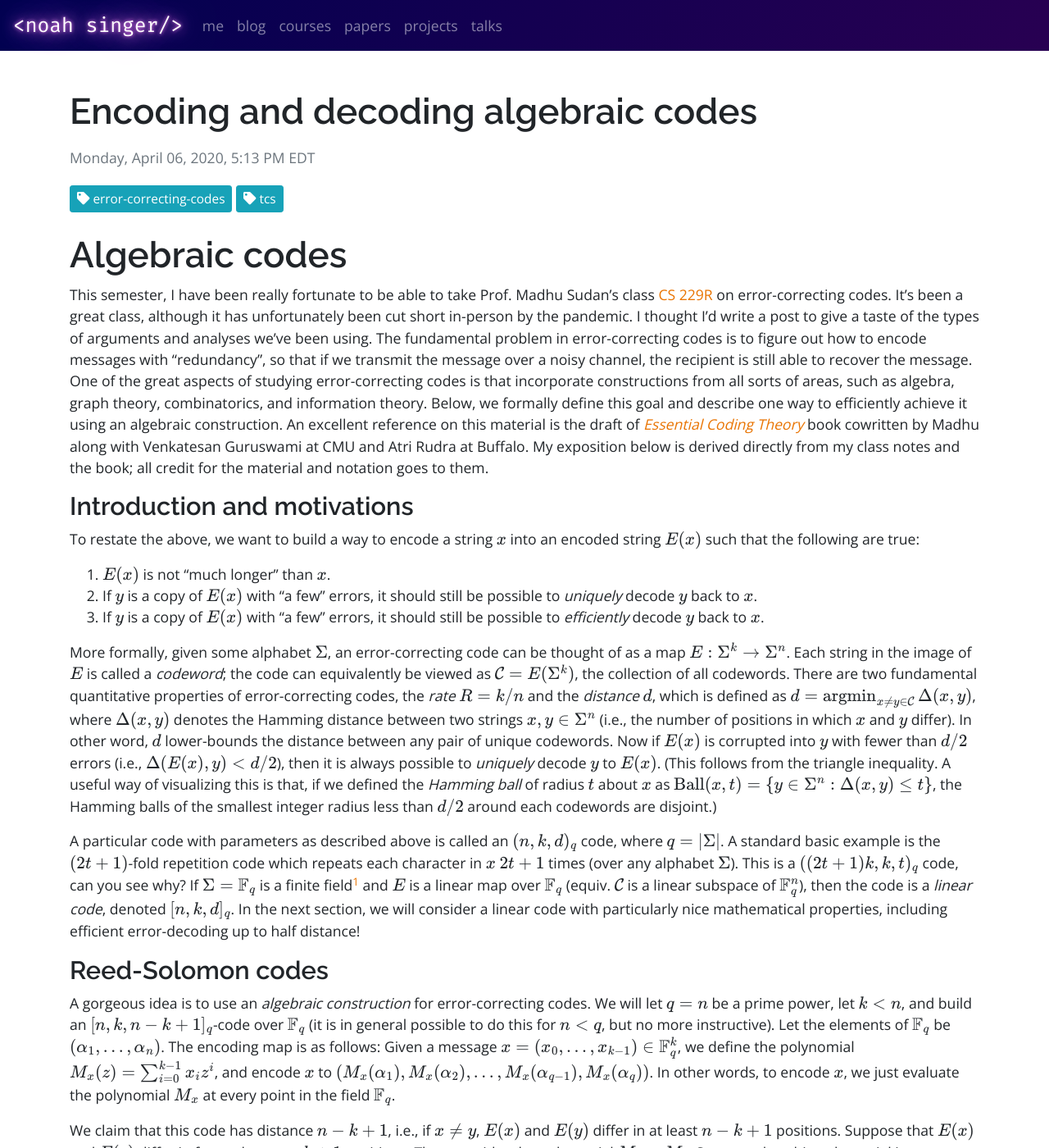
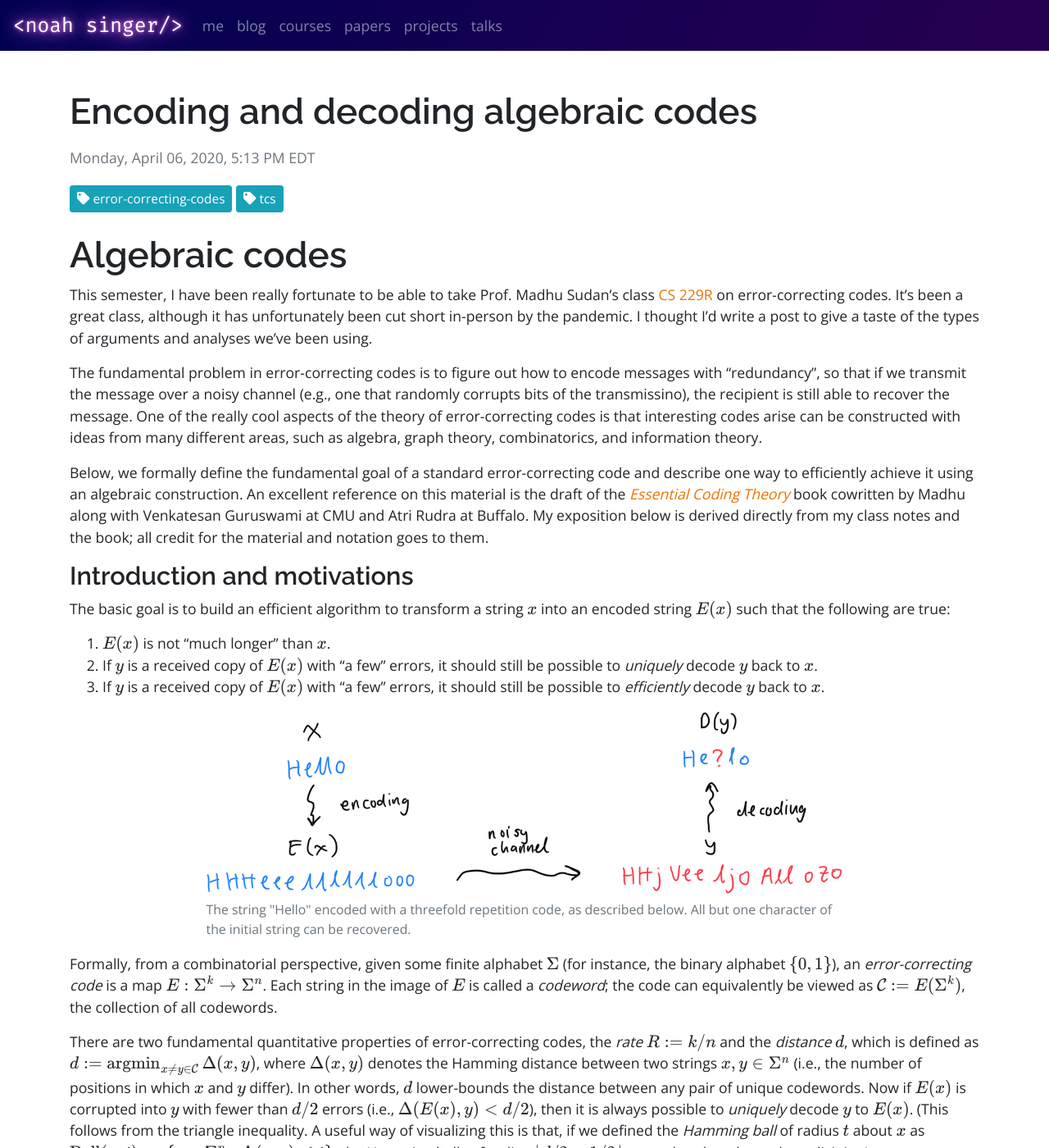
Before and after one commit to singerng/noahsinger.org, a Jekyll site: the page built from _posts/2020-04-06-algebraic-codes.md, in a window 1280 px wide and 1400 px high. Shown: the whole window at 82% size. Built offline with Jekyll 4.4.1, drawn with Linux system fonts in a browser that asks for light colours; nearby versions of some CDN libraries; formulas are drawn with MathJax 3; some of the changed text lies outside the part shown.

Commit message:
updates to algebraic codes post

```diff
--- a/_includes/image.html
+++ b/_includes/image.html
@@ -1,5 +1,5 @@
 <div class="d-flex justify-content-center">
-	<figure class="figure d-block" style="max-width: 50%;">
+	<figure class="figure d-block" style="max-width: 70%;">
 	  <img src="/static/images/{{ include.src }}" class="figure-img img-fluid rounded">
 	  <figcaption class="figure-caption">{{ include.caption }}</figcaption>
 	</figure>
--- a/_posts/2020-04-06-algebraic-codes.md
+++ b/_posts/2020-04-06-algebraic-codes.md
@@ -6,27 +6,39 @@ tags: [tcs, error-correcting-codes]
 
 # Algebraic codes
 
-This semester, I have been really fortunate to be able to take Prof. Madhu Sudan's class <a href="http://people.seas.harvard.edu/~madhusudan/courses/Spring2020/">CS 229R</a> on error-correcting codes. It's been a great class, although it has unfortunately been cut short in-person by the pandemic. I thought I'd write a post to give a taste of the types of arguments and analyses we've been using. The fundamental problem in error-correcting codes is to figure out how to encode messages with "redundancy", so that if we transmit the message over a noisy channel, the recipient is still able to recover the message. One of the great aspects of studying error-correcting codes is that incorporate constructions from all sorts of areas, such as algebra, graph theory, combinatorics, and information theory. Below, we formally define this goal and describe one way to efficiently achieve it using an algebraic construction. An excellent reference on this material is the draft of [*Essential Coding Theory*](https://cse.buffalo.edu/faculty/atri/courses/coding-theory/book/index.html) book cowritten by Madhu along with Venkatesan Guruswami at CMU and Atri Rudra at Buffalo. My exposition below is derived directly from my class notes and the book; all credit for the material and notation goes to them.
+This semester, I have been really fortunate to be able to take Prof. Madhu Sudan's class <a href="http://people.seas.harvard.edu/~madhusudan/courses/Spring2020/">CS 229R</a> on error-correcting codes. It's been a great class, although it has unfortunately been cut short in-person by the pandemic. I thought I'd write a post to give a taste of the types of arguments and analyses we've been using.
+
+The fundamental problem in error-correcting codes is to figure out how to encode messages with "redundancy", so that if we transmit the message over a noisy channel (e.g., one that randomly corrupts bits of the transmissino), the recipient is still able to recover the message. One of the really cool aspects of the theory of error-correcting codes is that interesting codes arise can be constructed with ideas from many different areas, such as algebra, graph theory, combinatorics, and information theory.
+
+Below, we formally define the fundamental goal of a standard error-correcting code and describe one way to efficiently achieve it using an algebraic construction. An excellent reference on this material is the draft of the [*Essential Coding Theory*](https://cse.buffalo.edu/faculty/atri/courses/coding-theory/book/index.html) book cowritten by Madhu along with Venkatesan Guruswami at CMU and Atri Rudra at Buffalo. My exposition below is derived directly from my class notes and the book; all credit for the material and notation goes to them.
 
 ### Introduction and motivations
 
-To restate the above, we want to build a way to encode a string $$x$$ into an encoded string $$E(x)$$ such that the following are true:
+The basic goal is to build an efficient algorithm to transform a string $$x$$ into an encoded string $$E(x)$$ such that the following are true:
 
 1. $$E(x)$$ is not "much longer" than $$x$$.
-2. If $$y$$ is a copy of $$E(x)$$ with "a few" errors, it should still be possible to *uniquely* decode $$y$$ back to $$x$$.
-3. If $$y$$ is a copy of $$E(x)$$ with "a few" errors, it should still be possible to *efficiently* decode $$y$$ back to $$x$$.
+3. If $$y$$ is a received copy of $$E(x)$$ with "a few" errors, it should still be possible to *uniquely* decode $$y$$ back to $$x$$.
+4. If $$y$$ is a received copy of $$E(x)$$ with "a few" errors, it should still be possible to *efficiently* decode $$y$$ back to $$x$$.
 
-More formally, given some alphabet $$\Sigma$$, an error-correcting code can be thought of as a map $$E : \Sigma^k \to \Sigma^n$$. Each string in the image of $$E$$ is called a *codeword*; the code can equivalently be viewed as $$\mathcal{C} = E(\Sigma^k)$$, the collection of all codewords. There are two fundamental quantitative properties of error-correcting codes, the *rate* $$R = k/n$$ and the *distance* $$d$$, which is defined as $$d = \operatorname{argmin}_{x \neq y \in \mathcal{C}} \Delta(x,y)$$, where $$\Delta(x,y)$$ denotes the Hamming distance between two strings $$x,y \in \Sigma^n$$ (i.e., the number of positions in which $$x$$ and $$y$$ differ). In other word, $$d$$ lower-bounds the distance between any pair of unique codewords. Now if $$E(x)$$ is corrupted into $$y$$ with fewer than $$d/2$$ errors (i.e., $$\Delta(E(x),y) < d/2$$), then it is always possible to *uniquely* decode $$y$$ to $$E(x)$$. (This follows from the triangle inequality. A useful way of visualizing this is that, if we defined the *Hamming ball* of radius $$t$$ about $$x$$ as $$\text{Ball}(x,t) = \{y \in \Sigma^n : \Delta(x,y) \leq t\}$$, the Hamming balls of the smallest integer radius less than $$d/2$$ around each codewords are disjoint.)
+{% include image.html src="posts/figures/ecc-basics.jpeg" caption="The string \"Hello\" encoded with a threefold repetition code, as described below. All but one character of the initial string can be recovered." %}
 
-A particular code with parameters as described above is called an $$(n,k,d)_q$$ code, where $$q = \vert\Sigma\vert$$. A standard basic example is the $$(2t+1)$$-fold repetition code which repeats each character in $$x$$ $$2t+1$$ times (over any alphabet $$\Sigma$$). This is a $$((2t+1)k,k,t)_q$$ code, can you see why? If $$\Sigma=\mathbb{F}_q$$ is a finite field[^fields] and $$E$$ is a linear map over $$\mathbb{F}_q$$ (equiv. $$\mathcal{C}$$ is a linear subspace of $$\mathbb{F}_q^n$$), then the code is a *linear code*, denoted $$[n,k,d]_q$$. In the next section, we will consider a linear code with particularly nice mathematical properties, including efficient error-decoding up to half distance!
+Formally, from a combinatorial perspective, given some finite alphabet $$\Sigma$$ (for instance, the binary alphabet $$\{0,1\}$$), an *error-correcting code* is a map $$E : \Sigma^k \to \Sigma^n$$. Each string in the image of $$E$$ is called a *codeword*; the code can equivalently be viewed as $$\mathcal{C} := E(\Sigma^k)$$, the collection of all codewords.
+
+There are two fundamental quantitative properties of error-correcting codes, the *rate* $$R := k/n$$ and the *distance* $$d$$, which is defined as $$d := \operatorname{argmin}_{x \neq y \in \mathcal{C}} \Delta(x,y)$$, where $$\Delta(x,y)$$ denotes the Hamming distance between two strings $$x,y \in \Sigma^n$$ (i.e., the number of positions in which $$x$$ and $$y$$ differ). In other words, $$d$$ lower-bounds the distance between any pair of unique codewords. Now if $$E(x)$$ is corrupted into $$y$$ with fewer than $$d/2$$ errors (i.e., $$\Delta(E(x),y) < d/2$$), then it is always possible to *uniquely* decode $$y$$ to $$E(x)$$. (This follows from the triangle inequality. A useful way of visualizing this is that, if we defined the *Hamming ball* of radius $$t$$ about $$x$$ as $$\text{Ball}(x,t) := \{y \in \Sigma^n : \Delta(x,y) \leq t\}$$, the Hamming balls of radius $$\lfloor d/2-1/2\rfloor$$ around each codeword are disjoint.)
+
+Of course, there are algorithmic properties we want for our codes, in addition to high rate and low distance. In particular, the encoding map $$E$$ should be efficiently computable, and the decoding map (mapping $$y$$ back to $$x$$ when the number of errors is not too large) should be efficiently computable as well.
+
+A particular code with parameters as described above is called an $$(n,k,d)_q$$ code, where $$q = \vert\Sigma\vert$$. A standard basic example is the $$(2t+1)$$-fold repetition code which repeats each character in $$x$$ $$2t+1$$ times (over any alphabet $$\Sigma$$). This is a $$((2t+1)k,k,t)_q$$ code, can you see why? If $$\Sigma=\mathbb{F}_q$$ is a finite field[^fields] and $$E$$ is a *linear* map over $$\mathbb{F}_q$$ (equiv. $$\mathcal{C}$$ is a linear subspace of $$\mathbb{F}_q^n$$), then the code is a *linear code*, denoted $$[n,k,d]_q$$. In the remainder of this article, we will consider a linear code with particularly nice mathematical properties, including efficient error-decoding up to half distance!
 
 ### Reed-Solomon codes
 
-A gorgeous idea is to use an *algebraic construction* for error-correcting codes. We will let $$q = n$$ be a prime power, let $$k < n$$, and build an $$[n,k,n-k+1]_q$$-code over $$\mathbb{F}_q$$ (it is in general possible to do this for $$n < q$$, but no more instructive). Let the elements of $$\mathbb{F}_q$$ be $$(\alpha_1,\ldots,\alpha_n)$$. The encoding map is as follows: Given a message $$x = (x_0, \ldots, x_{k-1}) \in \mathbb{F}_q^k$$, we define the polynomial $$M_x(z) = \sum_{i=0}^{k-1} x_i z^i$$, and encode $$x$$ to $$(M_x(\alpha_1),M_x(\alpha_2),\ldots,M_x(\alpha_{q-1}),M_x(\alpha_q))$$. In other words, to encode $$x$$, we just evaluate the polynomial $$M_x$$ at every point in the field $$\mathbb{F}_q$$.
+A gorgeous idea is to use an *algebraic construction* for error-correcting codes. We will let $$q = n$$ be a prime power, let $$k < n$$, and build an $$[n,k,n-k+1]_q$$-code over $$\mathbb{F}_q$$ (it is in general possible to do this for $$n < q$$, but no more instructive). Let the elements of $$\mathbb{F}_q$$ be $$(\alpha_1,\ldots,\alpha_n)$$. The encoding map is as follows: Given a message $$\vec{x} = (x_0, \ldots, x_{k-1}) \in \mathbb{F}_q^k$$, we define the polynomial $$M_{\vec{x}}(z) = \sum_{i=0}^{k-1} x_i z^i$$, and encode $$\vec{x}$$ to the vector $$\vec{E}(\vec{x}) := (M_{\vec{x}}(\alpha_1),M_{\vec{x}}(\alpha_2),\ldots,M_{\vec{x}}(\alpha_{q-1}),M_{\vec{x}}(\alpha_q))$$. In other words, to encode $$\vec{x}$$, we just evaluate the polynomial $$M_{\vec{x}}$$ at every point in the field $$\mathbb{F}_q$$.
 
-We claim that this code has distance $$n-k+1$$, i.e., if $$x \neq y$$, $$E(x)$$ and $$E(y)$$ differ in at least $$n-k+1$$ positions. Suppose that $$E(x)$$ and $$E(y)$$ differ in fewer than $$n-k+1$$ positions. Then consider the polynomial $$M_x-M_y$$. Suppose that this polynomial is nonzero. It has degree less than $$k$$. At the same time, by assumption, $$M_x-M_y$$ has at least $$k$$ zeros; that is, when we evaluate $$M_x-M_y$$ at every point in the field $$\mathbb{F}_q$$, we get at least $$n-(n-k) = k$$ zeros. But then $$M_x-M_y$$ is a nonzero polynomial with $$k$$ zeros but degree less than $$k$$, which is a contradiction.[^mantra]
+We claim that this code has distance $$n-k+1$$; that is, if $$\vec{x} \neq \vec{y}$$, then $$\vec{E}(\vec{x})$$ and $$\vec{E}(\vec{y})$$ differ in at least $$n-k+1$$ positions: $$\Delta(\vec{E}(\vec{x}),\vec{E}(\vec{y})) > n-k$$.
 
-This code is called the *Reed-Solomon code*. At this point, we know that it is an $$[n,k,n-k+1]_q$$-code for arbitrary $$k$$. But just because unique decoding is *possible* doesn't mean it can be done efficiently. In the next section, I'll describe an algorithm for decoding Reed-Solomon codes.
+*Proof.* We will prove the contrapositive. Suppose that $$\vec{E}(\vec{x})$$ and $$\vec{E}(\vec{y})$$ differ in fewer than $$n-k+1$$ positions. Then consider the polynomial $$M_{\vec{x}}-M_{\vec{y}}$$. Suppose that this polynomial is nonzero. It has degree less than $$k$$ (since $$M_{\vec{x}}$$ and $$M_{\vec{y}}$$ both have degree less than $$k$$). At the same time, note that $$\vec{E}(M_{\vec{x}}-M_{\vec{y}}) = \vec{E}(M_{\vec{x}}) - \vec{E}(M_{\vec{y}})$$ contains at least $$n-(n-k)$$ zeros by assumption. But then $$M_{\vec{x}}-M_{\vec{y}}$$ is a nonzero polynomial with $$k$$ zeros but degree less than $$k$$, which is a contradiction.[^mantra] Thus, $$M_{\vec{x}}$$ and $$M_{\vec{y}}$$ are the same polynomial, and so $$\vec{x} = \vec{y}$$ (comparing term-by-term). $$\blacksquare$$
+
+This code is called the *Reed-Solomon code*. At this point, we know that it is an $$[n,k,n-k+1]_q$$-code for arbitrary $$k$$. But just because unique decoding is *possible* (when there are fewer than $$(n-k+1)/2$$ errors) doesn't mean it can be done efficiently. In the next section, I'll describe an algorithm for decoding Reed-Solomon codes.
 
 ### The Berlekamp-Welch algorithm
 
@@ -39,19 +51,21 @@ Let us restate the decoding problem as a fully algorithmic problem. In what foll
 {% endcapture %}
 {% include box.html content=rs_problem title="Problem (Reed-Solomon decoding)" %}
 
-In other words, we know that such $$f$$ exists, and our goal is to recover it! The following algorithm is due to Berlekamp and Welch; (as best I can tell) it was patented in 1983, while the Reed-Solomon code itself was introduced in 1960.
+In other words, we assume that such $$f$$ (corresponding to the original message $$\vec{x}$$) exists, and our goal is to recover it efficiently. The following algorithm is due to Berlekamp and Welch; (as best I can tell) it was patented in 1983, while the Reed-Solomon code itself was introduced in 1960.
 
 {% capture bw_algorithm %}
 1. Find a pair of polynomials $$E \in \mathbb{F}_q^{\leq t}[x], W \in \mathbb{F}_q^{<k+t}[x]$$ such that for all $$i \in \{1,\ldots,q\}$$, $$E(\alpha_i) y_i = W(\alpha_i)$$.
-2. Output $$W/E$$.
+2. Output $$f := W/E$$.
 {% endcapture %}
 {% include box.html content=bw_algorithm title="Algorithm (Berlekamp-Welch algorithm)" %}
 
 *A priori*, this algorithm might not even be well-defined: Why do we know that such a pair of polynomials $$(W,E)$$ exists? Why must $$E$$ divide $$W$$? How can this be implemented efficiently? To analyze this algorithm, we state and prove the following claims:
 
-1. There exists a pair of polynomials $$(W,E)$$ of appropriate degrees such that $$W/E = f$$, the polynomial we want to recover.<br/><br/>*Proof*. Let $$E(x) = \prod_{i : y_i \neq f(\alpha_i)} (x-\alpha_i)$$, i.e., $$E(\alpha_i)$$ is zero iff an error was made when transmitting the $$i$$-th symbol, and let $$W(x) = E(x)f(x)$$.[^eloc] Then we claim that for all $$x \in \mathbb{F}_q$$, $$E(x)y_i = W(x)$$. This follows since if $$y_i = f(\alpha_i)$$, then $$E(\alpha_i)f_i = E(\alpha_i) f(\alpha_i) = W(\alpha_i)$$, while if $$y_i \neq f(\alpha_i)$$, $$E(\alpha_i) = W(\alpha_i) = 0$$. Furthermore, by our assumption, $$\text{deg}(E) \leq t$$, since $$\Delta(y_i,(f(\alpha_1),\ldots,f(\alpha_q))) \leq t$$, while $$\text{deg}(W) = \text{deg}(E) + \text{deg}(f) < t+k$$.
+1. There exists a pair of polynomials $$(W,E)$$ of appropriate degrees such that $$W/E = f$$, the polynomial we want to recover.<br/><br/>*Proof*. Let $$E(x) = \prod_{i : y_i \neq f(\alpha_i)} (x-\alpha_i)$$, i.e., $$E(\alpha_i)$$ is zero iff an error was made when transmitting the $$i$$-th symbol, and let $$W(x) = E(x)f(x)$$.[^eloc] Then we claim that for all $$x \in \mathbb{F}_q$$, $$E(x)y_i = W(x)$$. This follows since if $$y_i = f(\alpha_i)$$, then $$E(\alpha_i)f_i = E(\alpha_i) f(\alpha_i) = W(\alpha_i)$$, while if $$y_i \neq f(\alpha_i)$$, $$E(\alpha_i) = W(\alpha_i) = 0$$. Furthermore, by our assumption, $$\text{deg}(E) \leq t$$, since $$\Delta(y_i,(f(\alpha_1),\ldots,f(\alpha_q))) \leq t$$, while $$\text{deg}(W) = \text{deg}(E) + \text{deg}(f) < t+k$$. $$\blacksquare$$
 2. The first step can be implemented *efficiently*. This follows since finding such $$(W,E)$$ is equivalent to solving a system of linear equations in the coefficients of $$W$$ and $$E$$; Gaussian elimination therefore can be used to find such coefficients.
-3. If another pair of polynomials $$(U,F)$$ satisfies the constraints of the algorithm, then $$UE=WF$$. Note that this implies that $$F$$ divides $$U$$ and that $$F/U = W/E$$.<br/><br/>*Proof*. Note that $$\text{deg}(UE) \leq \text{deg}(U) + \text{deg}(E) < k+2t$$; this also applies to $$WF$$. Then the polynomial $$R(x) = U(x)E(x)-W(x)F(x)$$, if nonzero, is a polynomial of degree strictly less than $$k+2t < k+(n-k+1) = n+1$$, i.e., $$\text{deg}(R) < n$$. But $$R(x)$$ vanishes *everywhere* on $$\mathbb{F}_q$$, so we may conclude that is in fact the zero polynomial, and $$UE = WF$$.
+3. If another pair of polynomials $$(U,F)$$ satisfies the constraints of the algorithm, then $$UE=WF$$. Note that this implies that $$F$$ divides $$U$$ and that $$F/U = W/E$$.<br/><br/>*Proof*. Note that $$\text{deg}(UE) \leq \text{deg}(U) + \text{deg}(E) < k+2t$$; this also applies to $$WF$$. Then the polynomial $$R(x) = U(x)E(x)-W(x)F(x)$$, if nonzero, is a polynomial of degree strictly less than $$k+2t < k+(n-k+1) = n+1$$, i.e., $$\text{deg}(R) < n$$. But $$R(x)$$ vanishes *everywhere* on $$\mathbb{F}_q$$, so we may conclude that is in fact the zero polynomial, and $$UE = WF$$. $$\blacksquare$$
+
+Together with the fact that polynomial long division can also be done efficiently, we conclude that this is an efficient algorithm that always correctly recovers $$f$$, given that it exists.
 
 ### List-decoding
 
@@ -76,16 +90,29 @@ There are a few questions off the bat --- How large can $$p$$ be? Why is the num
 It is a nontrivial but well-known fact that polynomials over finite fields can be efficiently factored. The correctness of this algorithm follows from the following claims:
 
 1. There exists such a polynomial $$Q$$, and it can be done efficiently. This follows linear-algebraically: Finding $$Q$$ is equivalent to solving a linear system with $$n$$ constraints (the evaluations of $$Q$$ at the pairs $$(\alpha_i,y_i)$$) and $$(L+1)(n/L+1) = n+L+n/L+1 > n$$ unknowns. These constraints are homogeneous, so a solution exists; it can be efficiently found (as in the Welch-Berlekamp algorithm) by Gaussian elimination.
-2. If there is a polynomial $$f \in \mathbb{F}_q^{<k}$$ such that $$\Delta(\vec{y},(f(\alpha_1),\ldots,f(\alpha_q))) \leq p$$, and $$Q$$ satisfies the above constraints, then $$y - f(x)$$ will divide $$Q$$.<br/><br/>*Proof*. Define $$R(x) = Q(x,f(x))$$. $$y-f(x)$$ divides $$Q$$ iff $$R$$ is the zero polynomial. But if $$R$$ is nonzero, $$\text{deg}(R) \leq \text{deg}_x(Q) + \text{deg}(f) \cdot \text{deg}_y(Q) \leq L + (\frac{n}L) (k-1)$$. And at the same time, for $$n-p$$ values of $$i$$, $$R(\alpha_i) = Q(\alpha_i,f(\alpha_i)) = Q(\alpha_i,y_i) = 0$$, and so $$\text{deg}(R) \geq n-p$$. So we have a contradiction if $$n-p > L + (\frac{n}L) (k-1)$$, and we can conclude that $$R$$ is zero.
+2. If there is a polynomial $$f \in \mathbb{F}_q^{<k}$$ such that $$\Delta(\vec{y},(f(\alpha_1),\ldots,f(\alpha_q))) \leq p$$, and $$Q$$ satisfies the above constraints, then $$y - f(x)$$ will divide $$Q$$.<br/><br/>*Proof*. Define $$R(x) = Q(x,f(x))$$. $$y-f(x)$$ divides $$Q$$ iff $$R$$ is the zero polynomial. But if $$R$$ is nonzero, $$\text{deg}(R) \leq \text{deg}_x(Q) + \text{deg}(f) \cdot \text{deg}_y(Q) \leq L + (\frac{n}L) (k-1)$$. And at the same time, for $$n-p$$ values of $$i$$, $$R(\alpha_i) = Q(\alpha_i,f(\alpha_i)) = Q(\alpha_i,y_i) = 0$$, and so $$\text{deg}(R) \geq n-p$$. So we have a contradiction if $$n-p > L + (\frac{n}L) (k-1)$$, and we can conclude that $$R$$ is zero. $$\blacksquare$$
 
 Fixing $$L = \sqrt{n(k-1)}$$ yields $$n-p > 2\sqrt{n(k-1)}$$, i.e., $$p < n-2n\sqrt{(k-1)/n}$$. So as $$n$$ grows, we can correct arbitrarily close to $$(1-2\sqrt{R})n$$ errors.
 
 ### Further questions
 There are of course many directions that one could go in to attempt to further improve or generalize these codes; I'll briefly mention three:
 
-1. One major issue with the Reed-Solomon codes as stated is that the alphabet size $$q$$ must scale with the length of the messages we transmit; unfortunately, in the real world, we can only transmit $$1024$$-bit messages in the binary alphabet, not over $$\mathbb{F}_{1024}$$! And if we translated the alphabet $$\Sigma$$ into binary directly, the distance of our code would decrease by a factor of $$\log_2 \vert\Sigma\vert$$, where $$\Sigma$$ is the alphabet). [IS THIS RIGHT] A better idea is to *concatenate* the Reed-Solomon code with a good code over the binary alphabet: First encode the message in blocks using this small-alphabet code, and then encode the blocks using the Reed-Solomon code.
+1. One major issue with the Reed-Solomon codes as stated is that the alphabet size $$q$$ must scale with the length of the messages we transmit; unfortunately, in the real world, we can only transmit $$1024$$-bit messages in the binary alphabet, not over $$\mathbb{F}_{1024}$$! And if we translated the alphabet $$\Sigma$$ into binary directly, the distance of our code would decrease by a factor of $$\log_2 \vert\Sigma\vert$$, where $$\Sigma$$ is the alphabet). A better idea is to *concatenate* the Reed-Solomon code with a good code over the binary alphabet: First encode the message in blocks using this small-alphabet code, and then encode the blocks using the Reed-Solomon code.
 2. The Reed-Solomon codes can be generalized to *Reed-Muller codes*, where we interpret the message as coefficients of a multivariate polynomial, not a univariate polynomial. Depending on the specific choices for the number of variables, message lengths, etc., instances of Reed-Muller codes include not just Reed-Solomon codes but other useful families of codes like Hadamard and BCH codes.
-3. Reed-Solomon codes can be made more efficient by, instead of recording the evaluations of a polynomial on an entire field, picking a strategic and "less redundant" subset. This allows us to increase the rate of the code. Examples of such codes those of [Goppa] and [Garcia-Stichtenoth].
+3. Reed-Solomon codes can be made more efficient by, instead of recording the evaluations of a polynomial on an entire field, picking a strategic "less redundant" subset. This allows us to increase the rate of the code. Examples of such codes those of [Goppa] and [Garcia-Stichtenoth].
+
+### References
+
+The relevant original papers are (citations from Wikipedia):
+
+* Reed, Irving S.; Solomon, Gustave (1960), "Polynomial Codes over Certain Finite Fields", Journal of the Society for Industrial and Applied Mathematics, 8 (2): 300–304.
+* US 4,633,470, Welch, Lloyd R. & Elwyn R. Berlekamp, "Error Correction for Algebraic Block Codes", published September 27, 1983, issued December 30, 1986.
+
+The textbook is:
+
+* Guruswami, Venkatesan; Rudra, Atri; and Sudan, Madhu, *Essential Coding Theory*, 2019 (work in progress).
+
+ Thanks also to Jyotsna Rao for editing this post.
 
 <br/>
 <hr/>
--- a/index/index.html
+++ b/index/index.html
@@ -120,7 +120,7 @@ layout: default
     <div class="col-md-9">
       <p>I love science fiction! My favorite short story is William Gibson's <a href="http://www.lib.ru/GIBSON/frag_rose.txt">Fragments of
         a Hologram Rose</a>. Some of my favorite novels are Gibson's <em>Neuromancer</em>,
-        Dan Simmons' <em>Hyperion</em>, and Kim Stanley Robinson's <em>Red Mars</em>. Some other sci-fi favorite authors are Asimov, Dick, Bradbury, and Le Guin; non-sci-fi favorites include Toni Morrison and Haruki Murakami.</p>
+        Le Guin's <em>The Dispossessed</em>, and Kim Stanley Robinson's <em>Red Mars</em>. Some other sci-fi and fantasy favorite authors are Asimov and Jemisin.</p>
 
       <p>I'm also really into music. I listen mostly to electronica, alt rock, dance,
         and hip hop; my favorite artists include Daft
```
Also changed, not shown: papers/index.md (+3 -1 lines), static/images/posts/figures/ecc-basics.jpeg (added), static/styles/theme.scss (line endings or trailing spaces).
